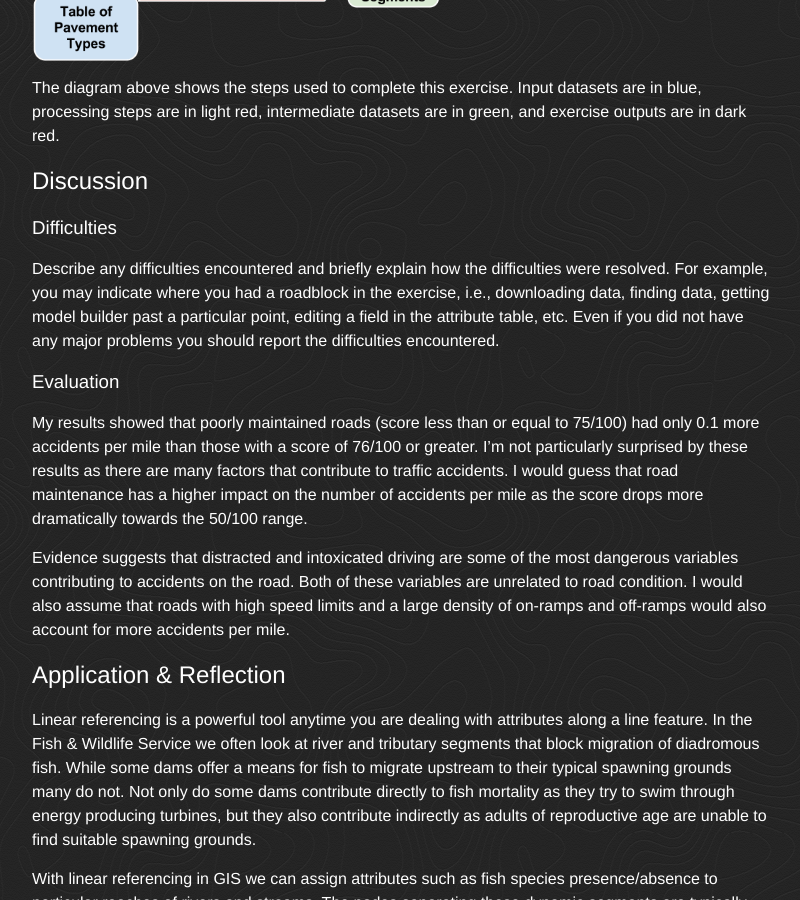
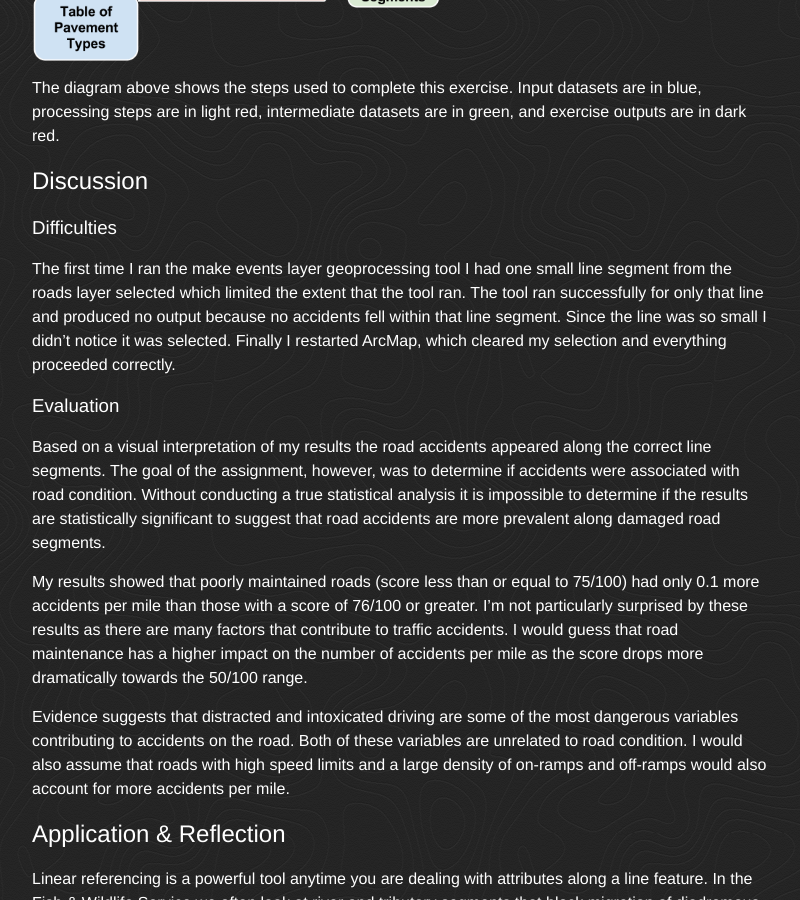
Before and after one commit to rhewitt22/advanced-spatial-analysis, a Jekyll site: the page built from _posts/2014-10-16-linear-referencing.md, in a window 1280 px wide and 900 px high, scrolled down 1163 px. Shown: the whole window, without its empty margins (238-1038 px from the left). Built offline with Jekyll 4.4.1, drawn with Linux system fonts in a browser that asks for light colours.

Commit message:
Updated linear referencing writeup

```diff
--- a/_posts/2014-10-16-linear-referencing.md
+++ b/_posts/2014-10-16-linear-referencing.md
@@ -32,9 +32,11 @@ The diagram above shows the steps used to complete this exercise.  Input dataset
 
 ### Difficulties
 
-Describe any difficulties encountered and briefly explain how the difficulties were resolved.  For example, you may indicate where you had a roadblock in the exercise, i.e., downloading data, finding data, getting model builder past a particular point, editing a field in the attribute table, etc.  Even if you did not have any major problems you should report the difficulties encountered.
+The first time I ran the make events layer geoprocessing tool I had one small line segment from the roads layer selected which limited the extent that the tool ran.  The tool ran successfully for only that line and produced no output because no accidents fell within that line segment.  Since the line was so small I didn't notice it was selected.  Finally I restarted ArcMap, which cleared my selection and everything proceeded correctly.
 
 ### Evaluation
+
+Based on a visual interpretation of my results the road accidents appeared along the correct line segments.  The goal of the assignment, however, was to determine if accidents were associated with road condition.  Without conducting a true statistical analysis it is impossible to determine if the results are statistically significant to suggest that road accidents are more prevalent along damaged road segments.
 
 My results showed that poorly maintained roads (score less than or equal to 75/100) had only 0.1 more accidents per mile than those with a score of 76/100 or greater.  I'm not particularly surprised by these results as there are many factors that contribute to traffic accidents.  I would guess that road maintenance has a higher impact on the number of accidents per mile as the score drops more dramatically towards the 50/100 range.
 
```
